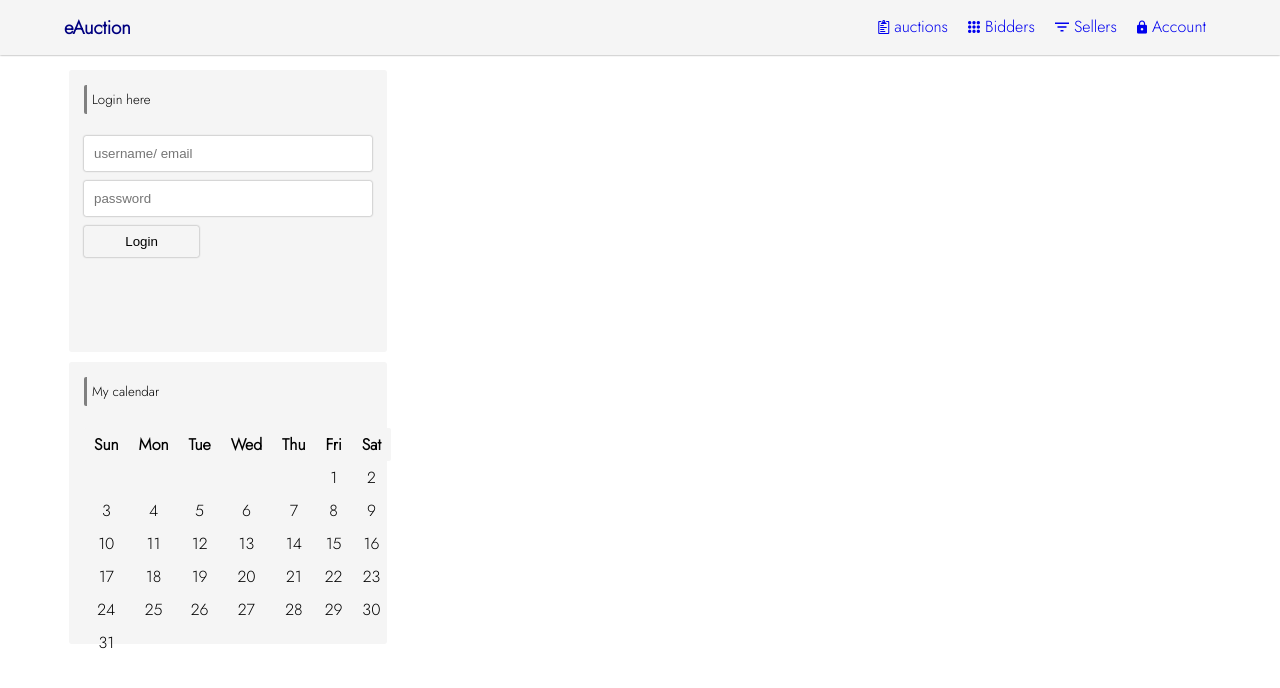
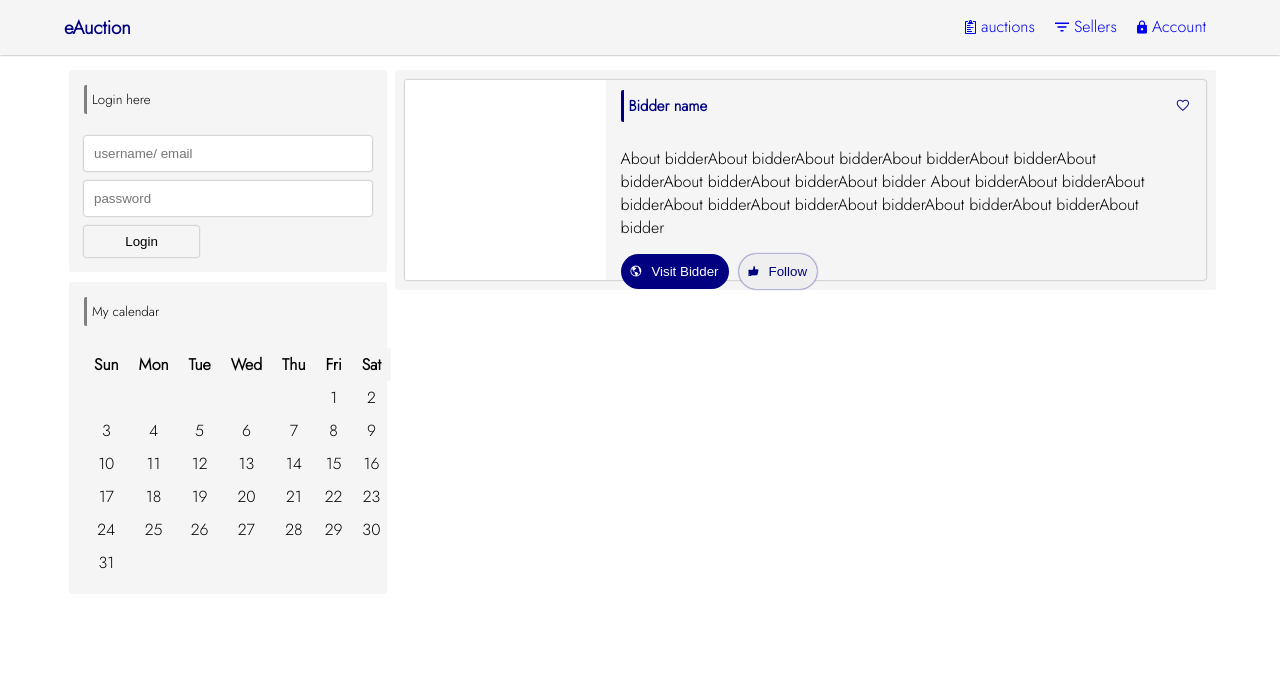
Before and after one commit to jeynetwork/eAuction, a React (Create React App) app in the folder client/: page /bidders in a window 1280 px wide. Shown: the top 688 px of the page. Built offline with nearby package versions, Linux system fonts and the light colour scheme.

Commit message:
=basicSellersInterface

```diff
--- a/client/src/components/Bidders.js
+++ b/client/src/components/Bidders.js
@@ -1,9 +1,12 @@
 import React from "react";
 import SideDiv from "./SideDiv";
+import "../public/css/side.css";
+import RighBidders from "./RightBidders";
 
 function Bidders() {
   return <div className="App">
     <SideDiv/>
+    <RighBidders/>
   </div>;
 }
 
--- a/client/src/components/Header.js
+++ b/client/src/components/Header.js
@@ -16,12 +16,12 @@ function Header({ children }) {
             </li>
           </Link>
 
-          <Link to="/bidders">
+          {/* <Link to="/bidders">
             <li>
               <i className="ion-ios-keypad"></i>
               Bidders
             </li>
-          </Link>
+          </Link> */}
 
           <Link to="/sellers">
             <li>
--- /dev/null
+++ b/client/src/components/RightBidders.js
@@ -0,0 +1,35 @@
+import React from 'react';
+import "../public/css/side.css";
+import "../public/css/bidders.css";
+
+function RightBidders() {
+    return (
+        <div className="rightSideDiv" >
+            <div className="singleBidder" >
+                <div className="bidderImage" ></div>
+                <div className="bidderDetails">
+                    <h5>
+                        <span>Bidder name</span>
+                        <i className="ion-android-favorite-outline" ></i>
+                    </h5>
+                    <span>
+                        About bidderAbout bidderAbout bidderAbout bidderAbout bidderAbout bidderAbout bidderAbout bidderAbout bidder
+                        About bidderAbout bidderAbout bidderAbout bidderAbout bidderAbout bidderAbout bidderAbout bidderAbout bidder
+                    </span>
+                    <div className="buttons" >
+                        <button>
+                            <i className="ion-android-globe" ></i>
+                            Visit Bidder
+                        </button>
+                        <button>
+                            <i className="ion-thumbsup" ></i>
+                            Follow
+                        </button>
+                    </div>
+                </div>
+            </div>
+        </div>
+    )
+}
+
+export default RightBidders
--- /dev/null
+++ b/client/src/components/RightSellers.js
@@ -0,0 +1,33 @@
+import React from 'react'
+
+function RightSellers() {
+    return (
+        <div className="rightSideDiv" >
+        <div className="singleBidder" >
+            <div className="bidderImage" ></div>
+            <div className="bidderDetails">
+                <h5>
+                    <span>Seller name</span>
+                    <i className="ion-android-favorite-outline" ></i>
+                </h5>
+                <span>
+                    About sellerAbout sellerAbout sellerAbout sellerAbout sellerAbout sellerAbout sellerAbout sellerAbout seller
+                    About sellerAbout sellerAbout sellerAbout sellerAbout sellerAbout sellerAbout sellerAbout sellerAbout seller
+                </span>
+                <div className="buttons" >
+                    <button>
+                        <i className="ion-android-globe" ></i>
+                        Visit Seller
+                    </button>
+                    <button>
+                        <i className="ion-thumbsup" ></i>
+                        Follow
+                    </button>
+                </div>
+            </div>
+        </div>
+    </div>
+    )
+}
+
+export default RightSellers
--- a/client/src/components/Sellers.js
+++ b/client/src/components/Sellers.js
@@ -1,9 +1,11 @@
 import React from "react";
 import SideDiv from "./SideDiv";
+import RightSellers from "./RightSellers";
 
 function Sellers() {
   return <div className="App" >
     <SideDiv/>
+    <RightSellers/>
   </div>;
 }
 
--- /dev/null
+++ b/client/src/public/css/bidders.css
@@ -0,0 +1,56 @@
+.singleBidder{
+    width: 100%;
+    height: 200px;
+    border-radius: 2px;
+    float: left;
+    box-shadow: 0 0 2px gray;
+}
+.bidderImage{
+    width: 25%;
+    height: 100%;
+    background: white;
+    border-bottom-left-radius: 2px;
+    border-top-left-radius: 2px;
+    float: left;
+}
+.bidderDetails{
+    float: left;
+    width: 70%;
+    height: 95%;
+    padding-top: 10px;
+    padding-left: 5px;
+    margin-left: 10px;
+}
+.bidderDetails h5{
+    font-size: 15px;
+    font-weight: bold!important;
+    color: navy;
+    border-left:solid medium navy!important;
+}
+.bidderDetails h5 i{
+float: right;
+}
+.bidderDetails .buttons{
+    margin-top: 15px;
+}
+.bidderDetails .buttons button{
+    padding:10px;
+    border-radius: 100px;
+    border:none;
+    color: navy;
+    box-shadow: 0 0 2px navy;
+    margin-left: 10px;
+}
+.bidderDetails .buttons button i{
+    padding-right: 10px;
+    color: navy;
+}
+.bidderDetails .buttons button:first-child{
+    margin-left: 0px;
+    background: navy;
+    color:white!important;
+    box-shadow: 0 0 0px navy;
+}
+.bidderDetails .buttons button:first-child i{
+    color:white;
+}
--- a/client/src/public/css/side.css
+++ b/client/src/public/css/side.css
@@ -7,7 +7,6 @@
 }
 .loginForm,.calendar{
     width: 100%;
-    height: 35%;
     padding:15px;
     margin-top: 10px;
     border-radius: 3px;
@@ -88,3 +87,6 @@
 .rightSideDiv table tbody tr td, .rightSideDiv table thead tr th{
     text-align: left;
 }
+.rightSideDiv h5{
+    width: 100%;
+}
```
